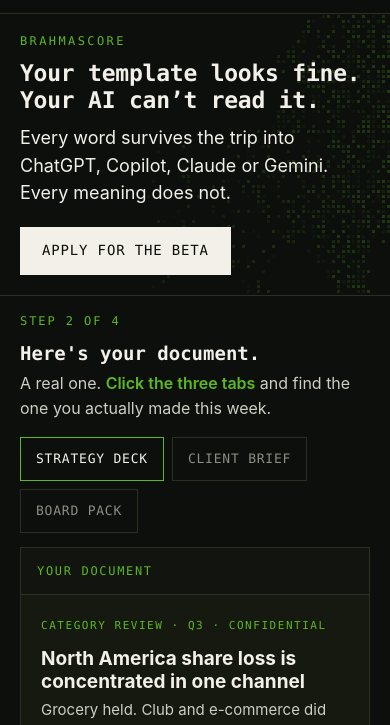
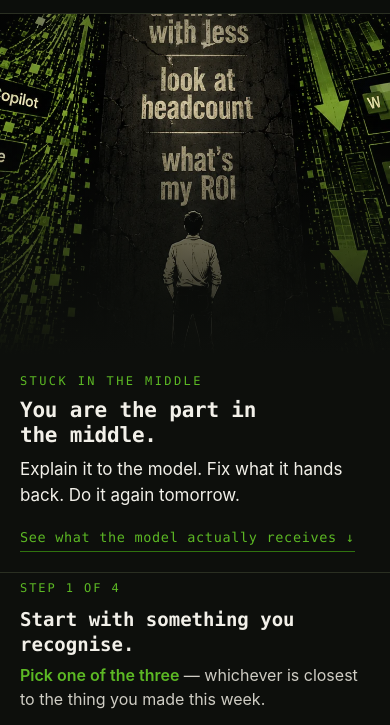
Before and after one commit to GreenBrahma/greenbrahma, a plain HTML site: page index.html in a window 390 px wide. Shown: the part 41-766 px from the top of the page. Drawn offline with Linux system fonts and the light colour scheme.

Commit message:
Hero: squeeze image replaces the dither; heavy copy and spacing reduction
- new hero image as a full-bleed band with a gradient fade into the page ground;
  4:5 crop served under 700px so the figure survives on a phone
- band copy cut from ~45 words to ~20: recognition-led H1 (You are the part in
  the middle) instead of a verdict, one-line lead, scroll cue instead of a
  commitment ask - the Apply button now lives only below the demonstration
- H1 down again, 33px -> 29px max; hero padding 16/34 -> 6/30
- fixed step 1 auto-advancing after 2.6s, which meant most arrivals landed on
  STEP 2 OF 4 wondering what they had missed; steps now advance only on action
- 'Here's your document' rewritten - it was a claim the reader silently corrected
- removed the dither renderer and the bull asset, both now unused

```diff
--- a/index.html
+++ b/index.html
@@ -41,10 +41,10 @@
   .navback:hover{color:var(--ink)}
 
   section{padding:52px 0;border-bottom:1px solid var(--rule)}
-  section.hero{padding:16px 0 34px;border-bottom:1px solid var(--rule)}
+  section.hero{padding:6px 0 30px;border-bottom:1px solid var(--rule)}
   .eyebrow{font-family:var(--mono);font-size:12px;letter-spacing:.2em;
     text-transform:uppercase;color:var(--green-lit);margin-bottom:16px}
-  h1{font-family:var(--mono);font-weight:600;font-size:clamp(23px,3.3vw,33px);
+  h1{font-family:var(--mono);font-weight:600;font-size:clamp(21px,2.7vw,29px);
     line-height:1.16;letter-spacing:-.01em;margin-bottom:12px;max-width:26ch}
   h2{font-family:var(--mono);font-weight:600;font-size:clamp(21px,3.4vw,28px);
     line-height:1.25;margin-bottom:16px}
@@ -157,23 +157,26 @@
   border:none;cursor:pointer;padding:10px 2px;letter-spacing:.06em;margin-top:6px}
 
 
-  /* ---------- dithered mark band ---------- */
-  .band{position:relative;overflow:hidden;padding:24px 0 26px;
-    border-bottom:1px solid var(--rule)}
-  .band .wrap{position:relative;z-index:2}
-  #dither{position:absolute;top:50%;right:-6%;transform:translateY(-50%);
-    z-index:1;pointer-events:none;opacity:.9}
-  @media(max-width:860px){
-    #dither{right:-22%;opacity:.38}
-    .band{padding:18px 0 20px}
+  /* ---------- image band ---------- */
+  .band{position:relative;padding:0;border-bottom:1px solid var(--rule);background:var(--ground)}
+  .bandimg{display:block;position:relative}
+  .bandimg img{display:block;width:100%;height:clamp(210px,34vh,330px);object-fit:cover;
+    object-position:center 42%}
+  .bandimg:after{content:"";position:absolute;inset:0;pointer-events:none;
+    background:linear-gradient(to bottom,rgba(13,15,12,.30) 0%,rgba(13,15,12,0) 26%,
+      rgba(13,15,12,.72) 78%,var(--ground) 100%)}
+  .bandtext{padding-top:22px;padding-bottom:26px}
+  .band .eyebrow{margin-bottom:8px}
+  .band h1{margin-bottom:9px;max-width:22ch}
+  .band .lead{max-width:52ch;margin-bottom:14px;font-size:17px}
+  .scrollcue{display:inline-block;font-family:var(--mono);font-size:13.5px;letter-spacing:.05em;
+    color:var(--green-lit);text-decoration:none;border-bottom:1px solid var(--green);
+    padding-bottom:3px}
+  .scrollcue:hover{color:var(--ink)}
+  @media(max-width:700px){
+    .bandimg img{height:clamp(230px,42vh,340px);object-position:center 40%}
+    .bandtext{padding-top:18px;padding-bottom:20px}
   }
-  .band h1{margin-bottom:10px;max-width:26ch}
-  .band .lead{max-width:none;margin-bottom:20px;font-size:18px}
-  .band .eyebrow{margin-bottom:10px}
-  .bcta{display:inline-block;background:var(--ink);color:var(--ground);
-    font-family:var(--mono);font-size:14px;letter-spacing:.06em;text-decoration:none;
-    padding:13px 22px;min-height:44px}
-  .bcta:hover{background:var(--green-lit)}
 
   .verticals{display:grid;grid-template-columns:1fr;gap:1px;background:var(--rule);
     border:1px solid var(--rule);margin-top:24px}
@@ -226,17 +229,19 @@
 </header>
 
 <section class="band">
-  <canvas id="dither" aria-hidden="true"></canvas>
-  <div class="wrap">
-    <div class="eyebrow">BrahmaScore</div>
-    <h1>Your template looks fine. Your AI can&rsquo;t&nbsp;read&nbsp;it.</h1>
-    <p class="lead">Every word survives the trip into ChatGPT, Copilot, Claude or Gemini.<br>
-      Every meaning does not.</p>
-    <a class="bcta" href="#apply">APPLY FOR THE BETA</a>
+  <picture class="bandimg">
+    <source media="(max-width:700px)" srcset="/hero-squeeze-4x5.webp">
+    <img src="/hero-squeeze.webp" alt="A lone office worker standing between two converging walls: AI tools pressing in from one side, Word, PowerPoint and Excel from the other, under demands to do more with less." fetchpriority="high" width="1672" height="941">
+  </picture>
+  <div class="wrap bandtext">
+    <div class="eyebrow">Stuck in the middle</div>
+    <h1>You are the part in the middle.</h1>
+    <p class="lead">Explain it to the model. Fix what it hands back. Do it again tomorrow.</p>
+    <a class="scrollcue" href="#viewer">See what the model actually receives &darr;</a>
   </div>
 </section>
 
-<section class="hero">
+<section class="hero" id="viewer">
   <div class="wrap">
 <!-- PRIMARY NARRATION PANEL -->
   <div class="primary" id="primary" aria-live="polite">
@@ -375,98 +380,7 @@
 </footer>
 
 <script>
-/* ---------- dithered mark: sampled cells, density ramps left to right ---------- */
-(function(){
-  var cv = document.getElementById('dither');
-  if(!cv || !cv.getContext) return;
-  var ctx = cv.getContext('2d');
-  var reduced = window.matchMedia && window.matchMedia('(prefers-reduced-motion: reduce)').matches;
-  var cells = [], W = 0, H = 0, CELL = 4, GAP = 6, raf = null;
 
-  var img = new Image();
-  img.onerror = function(){ cv.style.display = 'none'; };
-  img.onload = build;
-  img.src = '/bull-mark.png';
-
-  function build(){
-    var vw = window.innerWidth;
-    W = Math.round(Math.min(vw * (vw < 860 ? 0.92 : 0.58), 620));
-    H = Math.round(W * (img.height / img.width));
-    GAP = vw < 520 ? 5 : 6;
-    CELL = vw < 520 ? 3 : 4;
-
-    var dpr = Math.min(window.devicePixelRatio || 1, 2);
-    cv.width = W * dpr; cv.height = H * dpr;
-    cv.style.width = W + 'px'; cv.style.height = H + 'px';
-    ctx.setTransform(dpr, 0, 0, dpr, 0, 0);
-
-    /* sample the source once, offscreen */
-    var off = document.createElement('canvas');
-    off.width = W; off.height = H;
-    var octx = off.getContext('2d');
-    octx.drawImage(img, 0, 0, W, H);
-    var d;
-    try { d = octx.getImageData(0, 0, W, H).data; }
-    catch(e){ cv.style.display = 'none'; return; }
-
-    cells = [];
-    for(var y = 0; y < H; y += GAP){
-      for(var x = 0; x < W; x += GAP){
-        var i = ((y | 0) * W + (x | 0)) * 4;
-        var a = d[i + 3];
-        if(a < 90) continue;
-        /* density ramp: sparse at the left where the headline sits, solid at the right edge */
-        var ramp = Math.pow(x / W, 1.55);
-        var keep = 0.06 + ramp * 0.98;
-        if(Math.random() > keep) continue;
-        cells.push({
-          x: x, y: y,
-          base: 0.30 + ramp * 0.62,
-          ph: Math.random() * Math.PI * 2,
-          sp: 0.4 + Math.random() * 0.9,
-          dly: (x / W) * 2100 + Math.random() * 800
-        });
-      }
-    }
-    if(!cells.length){ cv.style.display = 'none'; return; }
-    if(reduced){ draw(0); return; }
-    if(raf) cancelAnimationFrame(raf);
-    start = null;
-    raf = requestAnimationFrame(loop);
-  }
-
-  function draw(t){
-    ctx.clearRect(0, 0, W, H);
-    for(var k = 0; k < cells.length; k++){
-      var c = cells[k];
-      var app = 1;
-      if(!reduced){
-        var lt = t - c.dly;
-        if(lt <= 0) continue;
-        app = Math.min(lt / 620, 1);
-      }
-      var shimmer = reduced ? 1 : (0.60 + 0.40 * Math.sin(t * 0.0008 * c.sp + c.ph));
-      ctx.globalAlpha = Math.max(0, Math.min(1, c.base * shimmer * app));
-      ctx.fillStyle = '#5cb824';
-      ctx.fillRect(c.x, c.y, CELL, CELL);
-    }
-    ctx.globalAlpha = 1;
-  }
-
-  var start = null, last = 0;
-  function loop(ts){
-    if(start === null) start = ts;
-    var t = ts - start;
-    if(t - last > 40){ draw(t); last = t; }   /* 25fps: smooth enough for the build */
-    raf = requestAnimationFrame(loop);
-  }
-
-  var rt;
-  window.addEventListener('resize', function(){
-    clearTimeout(rt);
-    rt = setTimeout(function(){ if(img.complete) build(); }, 200);
-  });
-})();
 
 (function(){
   var DOCS = {
@@ -567,10 +481,10 @@
   };
 
   var STEPS = [
-    {s:'STEP 1 OF 4', h:'You go round and round with your LLM, and it never behaves.',
-     b:'ChatGPT, Copilot, Claude, Gemini, Perplexity — you explain the same things every time, and you still rewrite the output by hand. <span class="cue">Look below.</span>'},
-    {s:'STEP 2 OF 4', h:'Here\'s your document.',
-     b:'A real one. <span class="cue">Click the three tabs</span> and find the one you actually made this week.'},
+    {s:'STEP 1 OF 4', h:'Start with something you recognise.',
+     b:'<span class="cue">Pick one of the three</span> — whichever is closest to the thing you made this week.'},
+    {s:'STEP 2 OF 4', h:'That\'s the document. Nothing unusual about it.',
+     b:'Try the others if you like. <span class="cue">Then open the panel on the right.</span>'},
     {s:'STEP 3 OF 4', h:'That\'s what you see. Ready?',
      b:'<span class="cue">Click the panel on the right</span> — <i>An AI model sees this</i>.'},
     {s:'STEP 4 OF 4', h:'Every word survived. Every meaning did not.',
@@ -597,7 +511,6 @@
   }
 
   renderHuman(); setStep(0);
-  setTimeout(function(){ if(!tabbed) setStep(1); }, 2600);
 
   tabs.forEach(function(t){
     t.addEventListener('click', function(){
@@ -625,8 +538,6 @@
     machine.hidden=true; shut.hidden=false; shut.style.display='';
     verdict.classList.remove('on'); models.classList.remove('on');
     setStep(0);
-    window.scrollTo({top:0,behavior:'smooth'});
-    setTimeout(function(){ if(!tabbed) setStep(1); }, 2600);
   });
 })();
 </script>
```
Also changed, not shown: bull-mark.png (deleted), hero-squeeze-4x5.webp (added), hero-squeeze.webp (added).
